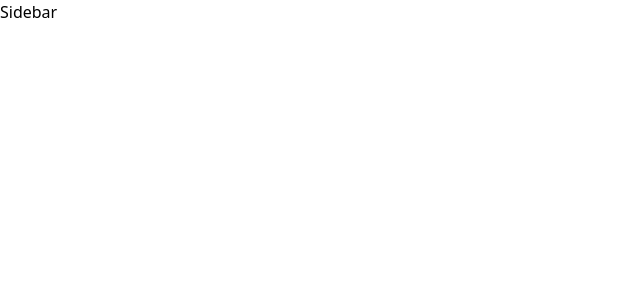
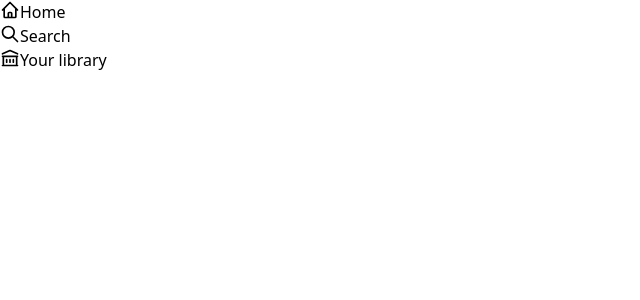
Before and after one commit to JethroNatividad/spotify-clone, a Next.js app: page / in a window 1280 px wide. Shown: the top 300 px of the page, without its empty margins (0-640 px from the left). Built offline with nearby package versions, Linux system fonts and the light colour scheme.

Commit message:
add heroicons, add sidebaritems components

```diff
--- a/components/Sidebar.js
+++ b/components/Sidebar.js
@@ -1,8 +1,15 @@
 import React from 'react'
-
+import { HomeIcon, LibraryIcon, SearchIcon } from '@heroicons/react/outline'
+import SidebarItem from './SidebarItem'
 const Sidebar = () => {
     return (
-        <div>Sidebar</div>
+        <div>
+            <div>
+                <SidebarItem Icon={ HomeIcon } label="Home" />
+                <SidebarItem Icon={ SearchIcon } label="Search" />
+                <SidebarItem Icon={ LibraryIcon } label="Your library" />
+            </div>
+        </div>
     )
 }
 
--- /dev/null
+++ b/components/SidebarItem.js
@@ -0,0 +1,12 @@
+import React from 'react'
+
+const SidebarItem = ({ label, Icon, ...props }) => {
+    return (
+        <button { ...props } className='flex'>
+            <Icon className='w-5 h-5' />
+            <p>{ label }</p>
+        </button>
+    )
+}
+
+export default SidebarItem
--- a/package.json
+++ b/package.json
@@ -9,6 +9,7 @@
     "lint": "next lint"
   },
   "dependencies": {
+    "@heroicons/react": "^1.0.6",
     "next": "12.1.0",
     "react": "17.0.2",
     "react-dom": "17.0.2"
```
Also changed, not shown: 1 other file (tests, documents, lock files or other folders).
